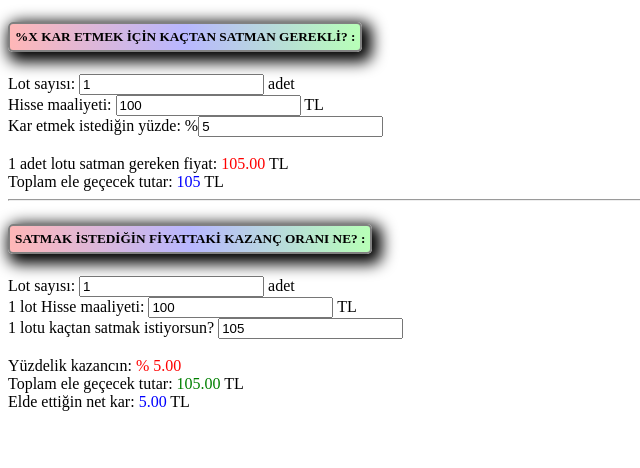
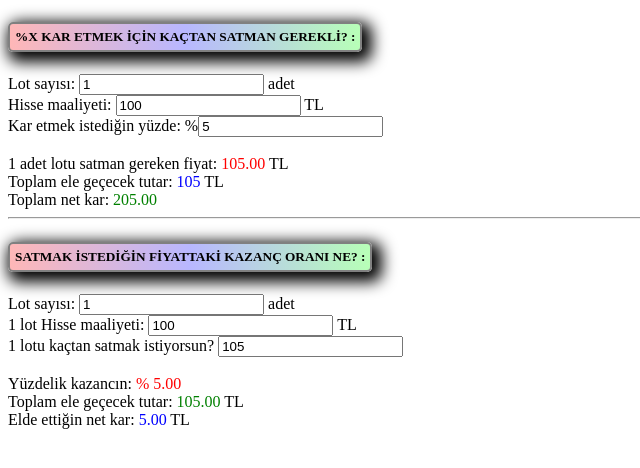
Before and after one commit to recinilt/myprojects, a plain HTML site: page public/alsat.html in a window 1280 px wide. Shown: the whole page, without its empty margins (0-640 px from the left). Drawn offline with nearby package versions, Linux system fonts and the light colour scheme.

Commit message:
Signed-off-by: recinilt <recepyeni@yahoo.com>

```diff
--- a/public/alsat.html
+++ b/public/alsat.html
@@ -28,7 +28,8 @@
         Kar etmek istediğin yüzde: %<input type="number" data-ng-model="kar"><br>
         <br>
         1 adet lotu satman gereken fiyat: <span style="color: red;">{{hisseSon()}} </span>  TL<br>
-        Toplam ele geçecek tutar: <span style="color:blue;">{{hisseSon() * adet}}</span> TL
+        Toplam ele geçecek tutar: <span style="color:blue;" >{{hisseSon() * adet}}</span> TL <br>
+        Toplam net kar: <span style="color: green;">{{netkar1() }}</span>
 
         <hr>
         <h5 class="baslik">SATMAK İSTEDİĞİN FİYATTAKİ KAZANÇ ORANI NE?  :</h5>
@@ -54,6 +55,10 @@
             $scope.toplam=$scope.maaliyet + ($scope.maaliyet * $scope.kar * 0.01);
             $scope.toplam=$scope.toplam.toFixed(2);
             return $scope.toplam;
+            }
+
+            $scope.netkar1 = function(){
+              return Number(($scope.hisseSon() * $scope.adet) + ($scope.maaliyet * $scope.adet)).toFixed(2);
             }
 
             $scope.adet2=1;
```
